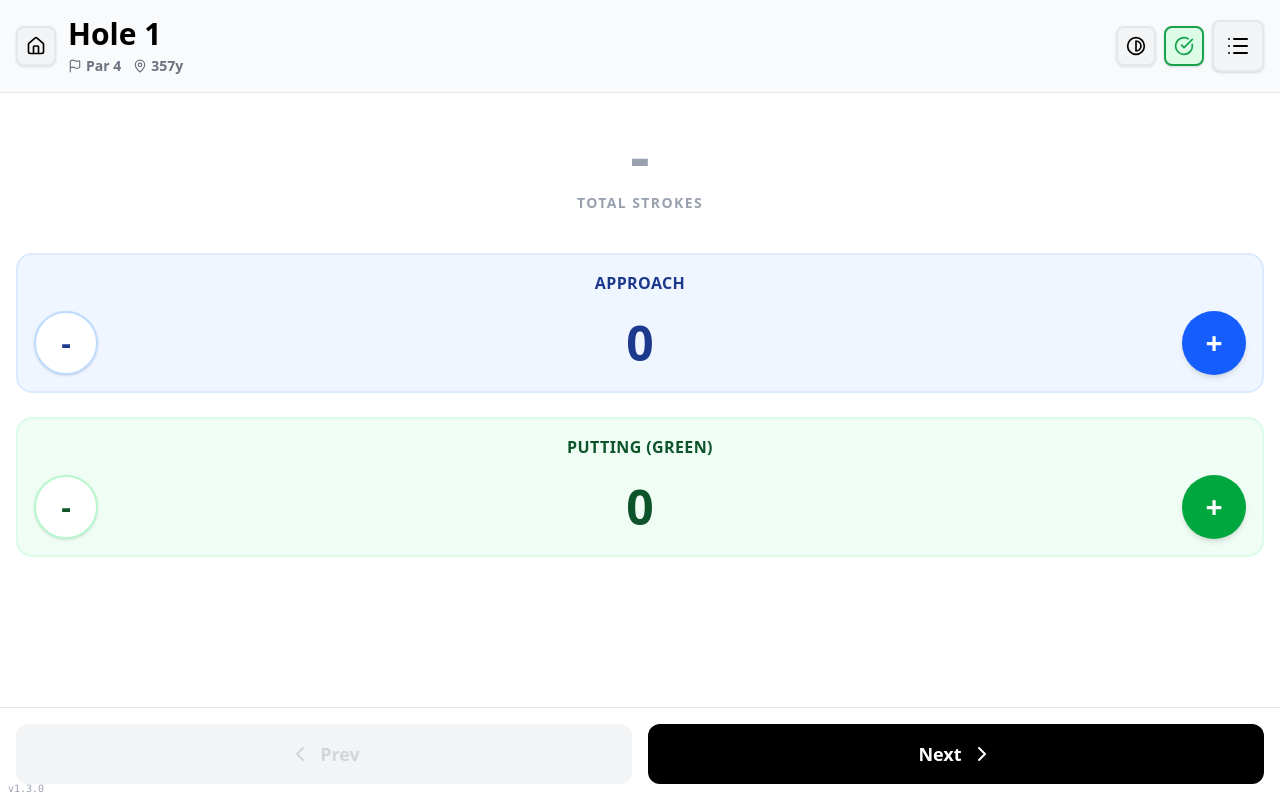
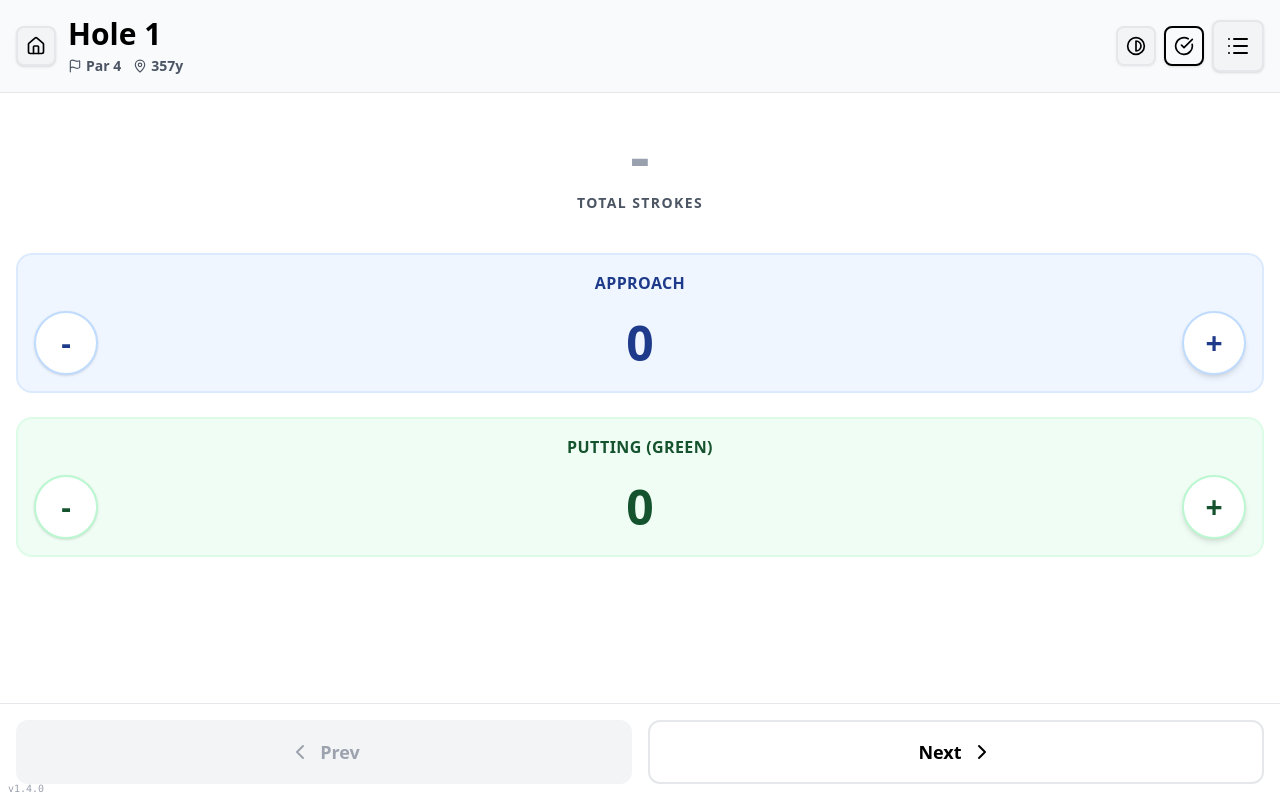
Before and after one commit to redaumore/golf-field-app, a React (Vite) app: page / in a window 1280 px wide. Both pictures are taken after a click on the button "Start New Round". Built offline with nearby package versions, Linux system fonts and the light colour scheme.

Commit message:
Refine Dark Mode to be Premium/Elegant and ensure full consistency across all views

```diff
--- a/package.json
+++ b/package.json
@@ -1,7 +1,7 @@
 {
   "name": "golf-field-app",
   "private": true,
-  "version": "1.3.0",
+  "version": "1.4.0",
   "type": "module",
   "scripts": {
     "dev": "vite",
--- a/src/components/HoleView.tsx
+++ b/src/components/HoleView.tsx
@@ -86,27 +86,27 @@ export const HoleView: React.FC<HoleViewProps> = ({
                     <div className={`text-6xl font-black ${getScoreColor()}`}>
                         {totalScore === 0 ? '-' : totalScore}
                     </div>
-                    <div className="text-sm font-bold text-gray-400 uppercase tracking-widest mt-2">Total Strokes</div>
+                    <div className="text-sm font-bold theme-text-secondary uppercase tracking-widest mt-2">Total Strokes</div>
                 </div>
 
                 {/* Controls */}
                 <div className="grid grid-cols-1 gap-6">
 
                     {/* Approach Section */}
-                    <div className="bg-blue-50 rounded-2xl p-4 border-2 border-blue-100">
-                        <div className="text-center mb-4 font-bold text-blue-900 uppercase tracking-wide">Approach</div>
+                    <div className="theme-card-approach rounded-2xl p-4 border-2">
+                        <div className="text-center mb-4 font-bold theme-text-approach uppercase tracking-wide">Approach</div>
                         <div className="flex items-center justify-between">
                             <button
                                 onClick={() => onUpdateScore('approach', -1)}
-                                className="w-16 h-16 flex items-center justify-center bg-white border-2 border-blue-200 rounded-full shadow-sm active:scale-95 transition-transform text-blue-900 text-3xl font-bold"
+                                className="w-16 h-16 flex items-center justify-center theme-btn-approach rounded-full shadow-sm active:scale-95 transition-transform text-3xl font-bold"
                                 disabled={score.approachShots <= 0}
                             >
                                 -
                             </button>
-                            <span className="text-5xl font-black text-blue-900 w-20 text-center">{score.approachShots}</span>
+                            <span className="text-5xl font-black theme-text-approach w-20 text-center">{score.approachShots}</span>
                             <button
                                 onClick={() => onUpdateScore('approach', 1)}
-                                className="w-16 h-16 flex items-center justify-center bg-blue-600 text-white rounded-full shadow-md active:scale-95 transition-transform text-3xl font-bold"
+                                className="w-16 h-16 flex items-center justify-center theme-btn-approach rounded-full shadow-md active:scale-95 transition-transform text-3xl font-bold"
                             >
                                 +
                             </button>
@@ -114,20 +114,20 @@ export const HoleView: React.FC<HoleViewProps> = ({
                     </div>
 
                     {/* Putting Section */}
-                    <div className="bg-green-50 rounded-2xl p-4 border-2 border-green-100">
-                        <div className="text-center mb-4 font-bold text-green-900 uppercase tracking-wide">Putting (Green)</div>
+                    <div className="theme-card-putt rounded-2xl p-4 border-2">
+                        <div className="text-center mb-4 font-bold theme-text-putt uppercase tracking-wide">Putting (Green)</div>
                         <div className="flex items-center justify-between">
                             <button
                                 onClick={() => onUpdateScore('putt', -1)}
-                                className="w-16 h-16 flex items-center justify-center bg-white border-2 border-green-200 rounded-full shadow-sm active:scale-95 transition-transform text-green-900 text-3xl font-bold"
+                                className="w-16 h-16 flex items-center justify-center theme-btn-putt rounded-full shadow-sm active:scale-95 transition-transform text-3xl font-bold"
                                 disabled={score.putts <= 0}
                             >
                                 -
                             </button>
-                            <span className="text-5xl font-black text-green-900 w-20 text-center">{score.putts}</span>
+                            <span className="text-5xl font-black theme-text-putt w-20 text-center">{score.putts}</span>
                             <button
                                 onClick={() => onUpdateScore('putt', 1)}
-                                className="w-16 h-16 flex items-center justify-center bg-green-600 text-white rounded-full shadow-md active:scale-95 transition-transform text-3xl font-bold"
+                                className="w-16 h-16 flex items-center justify-center theme-btn-putt rounded-full shadow-md active:scale-95 transition-transform text-3xl font-bold"
                             >
                                 +
                             </button>
@@ -138,13 +138,13 @@ export const HoleView: React.FC<HoleViewProps> = ({
             </div>
 
             {/* Footer Navigation */}
-            <div className="relative p-4 bg-white border-t border-gray-200 grid grid-cols-2 gap-4 sticky bottom-0">
+            <div className="relative p-4 theme-nav border-t sticky bottom-0 grid grid-cols-2 gap-4">
                 <button
                     onClick={onPrev}
                     disabled={isFirst}
-                    className={`flex items-center justify-center p-4 rounded-xl font-bold text-lg transition-colors ${isFirst
-                        ? 'bg-gray-100 text-gray-300'
-                        : 'bg-gray-100 text-black active:bg-gray-200'
+                    className={`flex items-center justify-center p-4 rounded-xl font-bold text-lg transition-colors border-2 ${isFirst
+                        ? 'theme-bg-tertiary theme-text-tertiary border-transparent'
+                        : 'theme-bg-secondary theme-text-primary theme-border active:brightness-90'
                         }`}
                 >
                     <ChevronLeft className="mr-2" /> Prev
@@ -152,9 +152,9 @@ export const HoleView: React.FC<HoleViewProps> = ({
                 <button
                     onClick={onNext}
                     disabled={isLast}
-                    className={`flex items-center justify-center p-4 rounded-xl font-bold text-lg transition-colors ${isLast
-                        ? 'bg-gray-100 text-gray-300'
-                        : 'bg-black text-white active:bg-gray-800'
+                    className={`flex items-center justify-center p-4 rounded-xl font-bold text-lg transition-colors border-2 ${isLast
+                        ? 'theme-bg-tertiary theme-text-tertiary border-transparent'
+                        : 'theme-bg-primary theme-text-primary theme-border active:brightness-90'
                         }`}
                 >
                     Next <ChevronRight className="ml-2" />
--- a/src/constants/version.ts
+++ b/src/constants/version.ts
@@ -1,3 +1,3 @@
 // Centralized version constant
 // This is the single source of truth for the app version
-export const APP_VERSION = '1.3.0';
+export const APP_VERSION = '1.4.0';
--- a/src/index.css
+++ b/src/index.css
@@ -54,39 +54,58 @@ button {
   --bg-secondary: #f9fafb;
   --bg-tertiary: #f3f4f6;
   --text-primary: #000000;
-  --text-secondary: #6b7280;
+  --text-secondary: #4b5563;
   --text-tertiary: #9ca3af;
   --border-primary: #e5e7eb;
   --border-secondary: #d1d5db;
-  --accent-blue: #2563eb;
-  --accent-blue-light: #dbeafe;
-  --accent-green: #16a34a;
-  --accent-green-light: #dcfce7;
-  --accent-red: #dc2626;
-  --accent-red-light: #fee2e2;
-  --accent-yellow: #ca8a04;
-  --accent-yellow-light: #fef9c3;
-  --shadow: rgba(0, 0, 0, 0.1);
+  --card-bg-approach: #eff6ff;
+  --card-border-approach: #dbeafe;
+  --text-approach: #1e3a8a;
+  --btn-approach-bg: #ffffff;
+  --btn-approach-border: #bfdbfe;
+  --card-bg-putt: #f0fdf4;
+  --card-border-putt: #dcfce7;
+  --text-putt: #14532d;
+  --btn-putt-bg: #ffffff;
+  --btn-putt-border: #bbf7d0;
+  --nav-bg: #ffffff;
+  --shadow: rgba(0, 0, 0, 0.05);
 }
 
 :root[data-theme="high-contrast"] {
-  --bg-primary: #000000;
-  --bg-secondary: #1a1a1a;
-  --bg-tertiary: #2d2d2d;
+  /* Dark Theme Premium Palette */
+  --bg-primary: #121212;
+  /* Gris muy oscuro, mejor que negro puro */
+  --bg-secondary: #1e1e1e;
+  /* Superficie elevada */
+  --bg-tertiary: #2a2a2a;
   --text-primary: #ffffff;
-  --text-secondary: #e0e0e0;
-  --text-tertiary: #b0b0b0;
-  --border-primary: #404040;
-  --border-secondary: #606060;
-  --accent-blue: #60a5fa;
-  --accent-blue-light: #1e3a8a;
-  --accent-green: #4ade80;
-  --accent-green-light: #14532d;
-  --accent-red: #f87171;
-  --accent-red-light: #7f1d1d;
-  --accent-yellow: #fbbf24;
-  --accent-yellow-light: #78350f;
-  --shadow: rgba(255, 255, 255, 0.2);
+  --text-secondary: #a1a1aa;
+  /* Gris suave */
+  --text-tertiary: #71717a;
+  --border-primary: #333333;
+  --border-secondary: #444444;
+
+  /* Approach Card (Dark Mode) */
+  --card-bg-approach: #172554;
+  /* Azul oscuro profundo */
+  --card-border-approach: #1e3a8a;
+  --text-approach: #dbeafe;
+  /* Azul muy claro */
+  --btn-approach-bg: #1e3a8a;
+  --btn-approach-border: #2563eb;
+
+  /* Putt Card (Dark Mode) */
+  --card-bg-putt: #052e16;
+  /* Verde oscuro profundo */
+  --card-border-putt: #14532d;
+  --text-putt: #dcfce7;
+  /* Verde muy claro */
+  --btn-putt-bg: #14532d;
+  --btn-putt-border: #16a34a;
+
+  --nav-bg: #1e1e1e;
+  --shadow: rgba(0, 0, 0, 0.4);
 }
 
 /* Theme Toggle Button */
@@ -179,3 +198,56 @@ button {
   color: var(--accent-yellow);
   border-color: var(--accent-yellow);
 }
+
+/* Themed Cards Specifics */
+.theme-card-approach {
+  background-color: var(--card-bg-approach);
+  border-color: var(--card-border-approach);
+}
+
+.theme-text-approach {
+  color: var(--text-approach);
+}
+
+.theme-btn-approach {
+  background-color: var(--btn-approach-bg);
+  color: var(--text-approach);
+  border: 2px solid var(--btn-approach-border);
+}
+
+.theme-card-putt {
+  background-color: var(--card-bg-putt);
+  border-color: var(--card-border-putt);
+}
+
+.theme-text-putt {
+  color: var(--text-putt);
+}
+
+.theme-btn-putt {
+  background-color: var(--btn-putt-bg);
+  color: var(--text-putt);
+  border: 2px solid var(--btn-putt-border);
+}
+
+.theme-nav {
+  background-color: var(--nav-bg);
+  border-top-color: var(--border-primary);
+}
+
+/* Themed Text Accents */
+.theme-text-accent-blue {
+  color: var(--accent-blue);
+}
+
+.theme-text-accent-red {
+  color: var(--accent-red);
+}
+
+.theme-text-accent-green {
+  color: var(--accent-green);
+}
+
+.theme-text-accent-yellow {
+  color: var(--accent-yellow);
+}
```
Also changed, not shown: src/components/RoundsManager.tsx (+19 -12 lines), src/components/Scorecard.tsx (+13 -13 lines).
